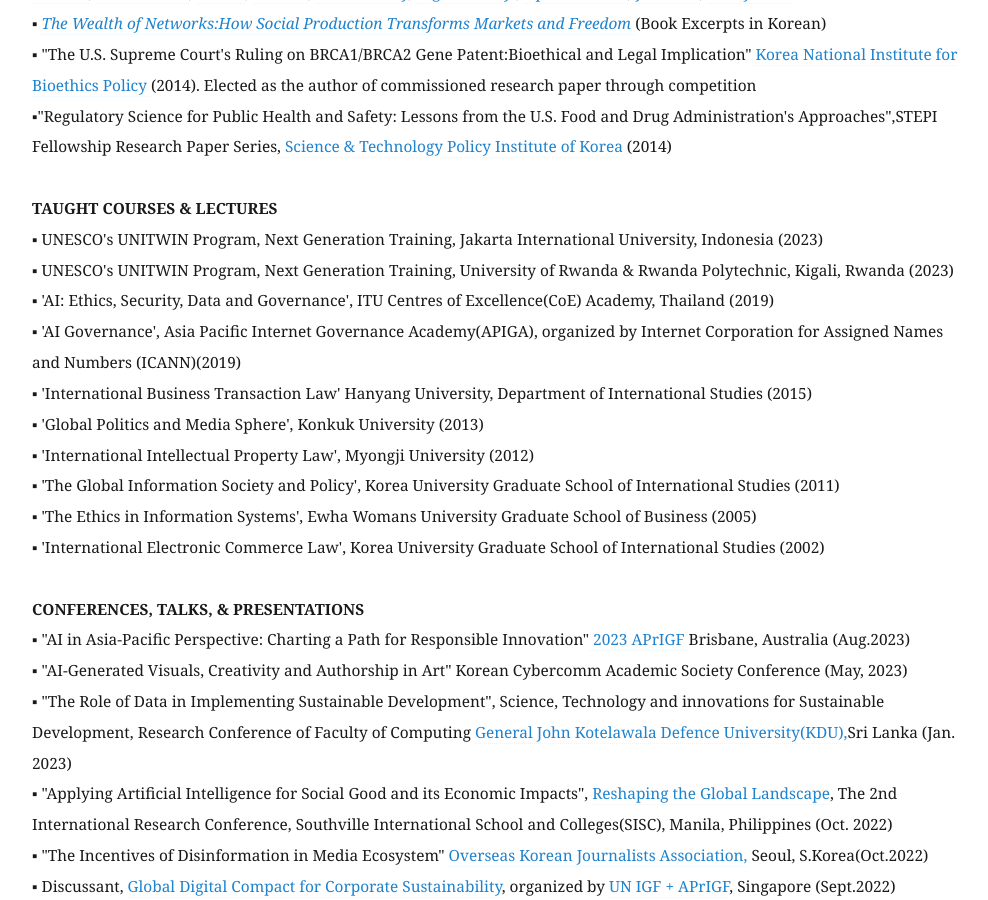
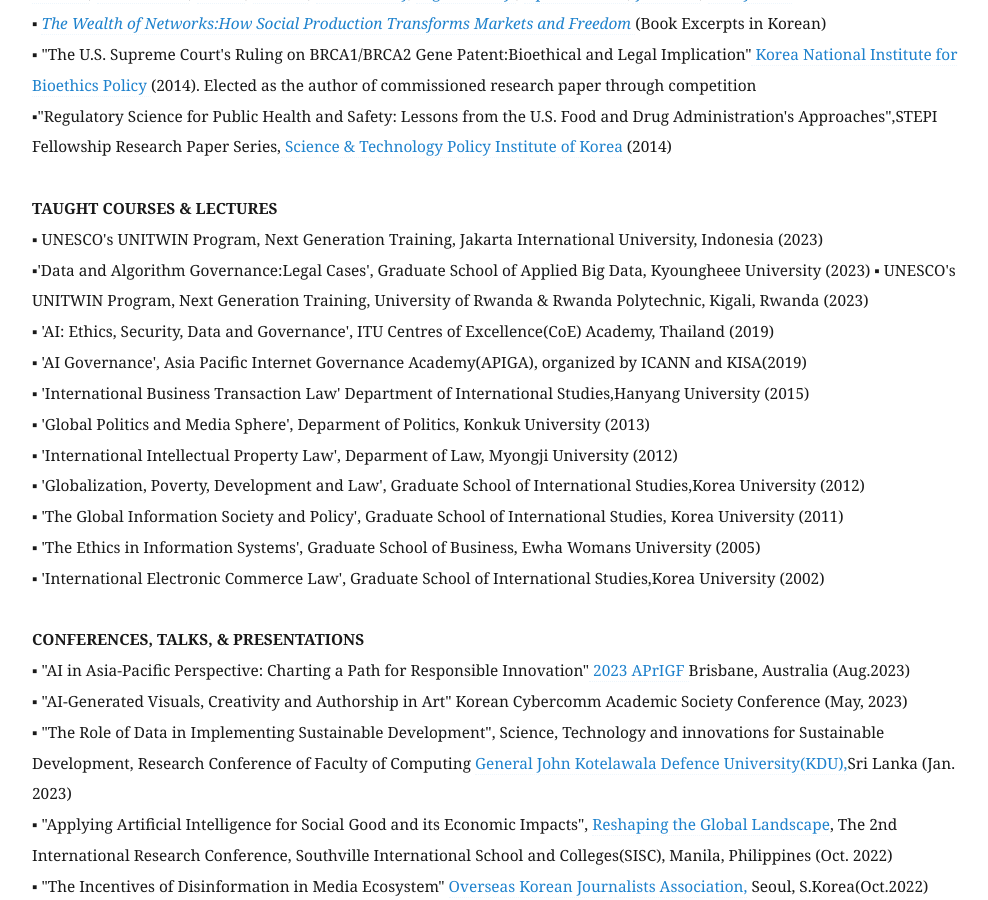
Before and after one commit to eunchangchoi/eunchangchoi.github.io, a Jekyll site: the page built from index.md, in a window 1280 px wide and 900 px high, scrolled down 3900 px. Shown: the whole window, without its empty margins (68-1056 px from the left). Built offline with Jekyll 4.4.1, drawn with Linux system fonts in a browser that asks for light colours.

Commit message:
Update index.md

```diff
--- a/index.md
+++ b/index.md
@@ -82,15 +82,17 @@
      <br>
  <strong> TAUGHT COURSES & LECTURES</strong> <br>
 ▪ UNESCO's UNITWIN Program, Next Generation Training, Jakarta International University, Indonesia (2023)  <br>
+▪'Data and Algorithm Governance:Legal Cases', Graduate School of Applied Big Data, Kyoungheee University (2023)
 ▪ UNESCO's UNITWIN Program, Next Generation Training, University of Rwanda & Rwanda Polytechnic, Kigali, Rwanda (2023)  <br>
 ▪ 'AI: Ethics, Security, Data and Governance', ITU Centres of Excellence(CoE) Academy, Thailand (2019) <br>
-▪ 'AI Governance', Asia Pacific Internet Governance Academy(APIGA), organized by Internet Corporation for Assigned Names and Numbers (ICANN)(2019)  <br>
-▪ 'International Business Transaction Law' Hanyang University, Department of International Studies (2015) <br>
-▪ 'Global Politics and Media Sphere', Konkuk University (2013) <br>
-▪ 'International Intellectual Property Law', Myongji University (2012) <br>
-▪ 'The Global Information Society and Policy', Korea University Graduate School of International Studies (2011)  <br>
-▪ 'The Ethics in Information Systems', Ewha Womans University Graduate School of Business (2005) <br>
-▪ 'International Electronic Commerce Law', Korea University Graduate School of International Studies (2002) <br>
+▪ 'AI Governance', Asia Pacific Internet Governance Academy(APIGA), organized by ICANN and KISA(2019)  <br>
+▪ 'International Business Transaction Law' Department of International Studies,Hanyang University (2015) <br>
+▪ 'Global Politics and Media Sphere', Deparment of Politics, Konkuk University (2013) <br>
+▪ 'International Intellectual Property Law', Deparment of Law, Myongji University (2012) <br>
+▪ 'Globalization, Poverty, Development and Law', Graduate School of International Studies,Korea University (2012)  <br>
+▪ 'The Global Information Society and Policy', Graduate School of International Studies, Korea University (2011)  <br>
+▪ 'The Ethics in Information Systems', Graduate School of Business, Ewha Womans University (2005) <br>
+▪ 'International Electronic Commerce Law', Graduate School of International Studies,Korea University (2002) <br>
     <br>
  <strong> CONFERENCES, TALKS, & PRESENTATIONS </strong> <br>
 ▪ "AI in Asia-Pacific Perspective: Charting a Path for Responsible Innovation"<a href="https://forms.for.asia/proposal/?proposalform=NjQ1N2JkN2I4YmY3Yi8vMjMvLzEyNTQvLzA="> 2023 APrIGF </a> Brisbane, Australia (Aug.2023) <br>
```
